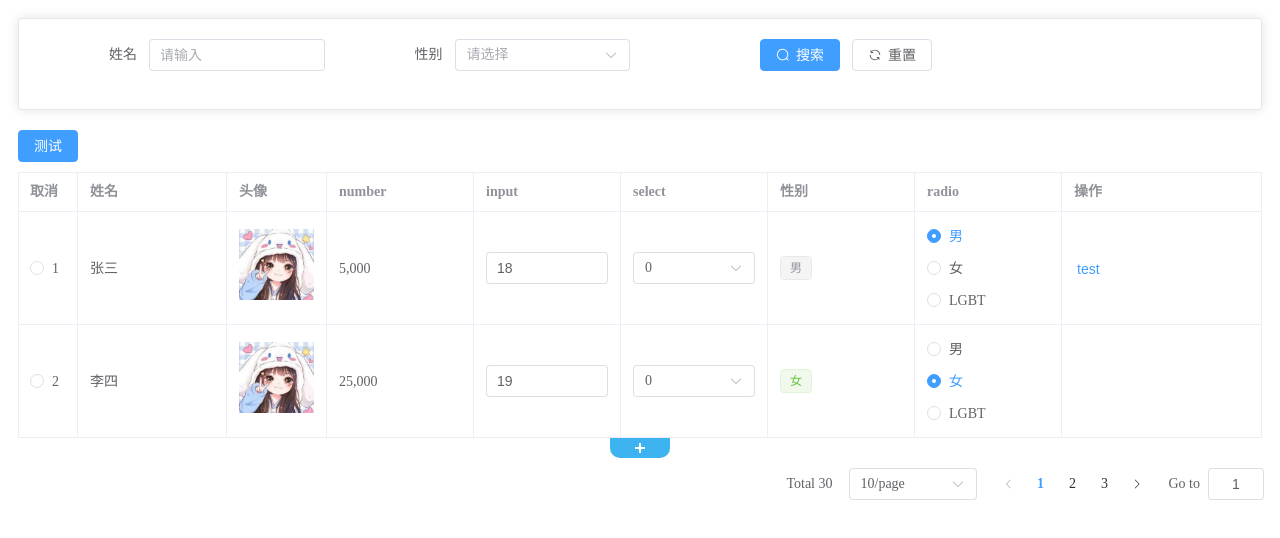
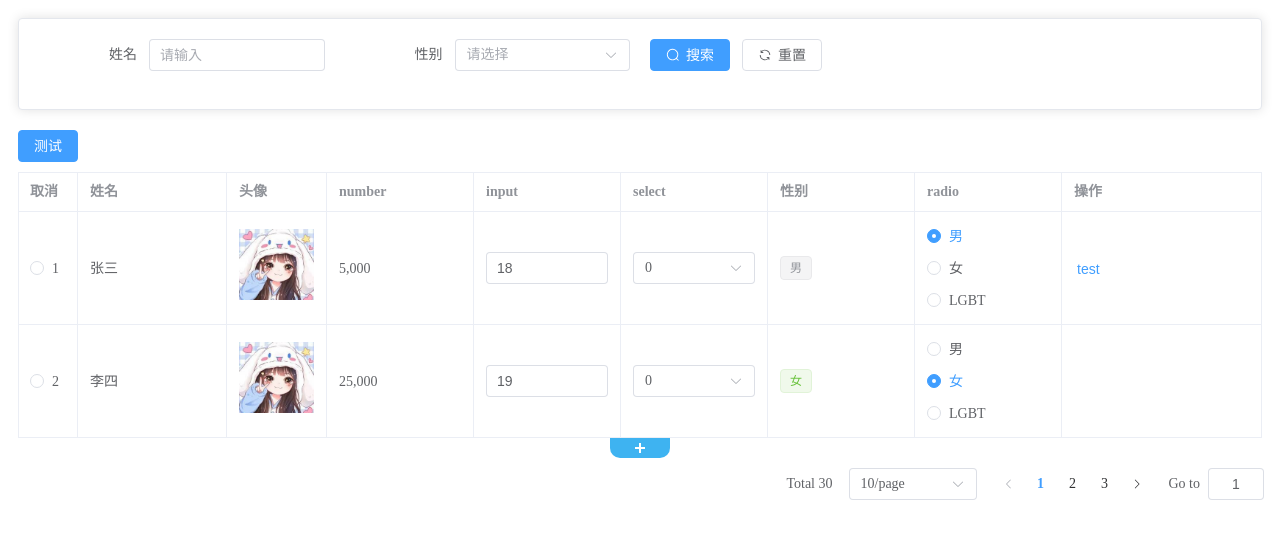
Before and after one commit to xiaochen9506/vex-page, a Vue app: page / in a window 1280 px wide. Shown: the top 538 px of the page. Built offline with nearby package versions, Linux system fonts and the light colour scheme.

Commit message:
fix: filter

```diff
--- a/package.json
+++ b/package.json
@@ -1,6 +1,6 @@
 {
   "name": "vex-page",
-  "version": "1.1.44",
+  "version": "1.1.45",
   "description": "vue3 管理后台通用列表页面，只需简单配置快速生成列表页、表格等，减少html代码。Vue3 + Element Plus",
   "author": "xiaochen9506",
   "keywords": [
--- a/packages/v-filter/v-filter.vue
+++ b/packages/v-filter/v-filter.vue
@@ -77,12 +77,9 @@
           </el-col>
 
           <el-col :span="span">
-            <el-form-item
-            >
               <el-button type="primary" :icon="Search" @click="search">搜索</el-button>
               <el-button :icon="Refresh" @click="reset">重置</el-button>
               <el-button v-for="item in btns" :key="item.text" @click="item.click">{{ item.text }}</el-button>
-            </el-form-item>
 
           </el-col>
         </el-row>
```
